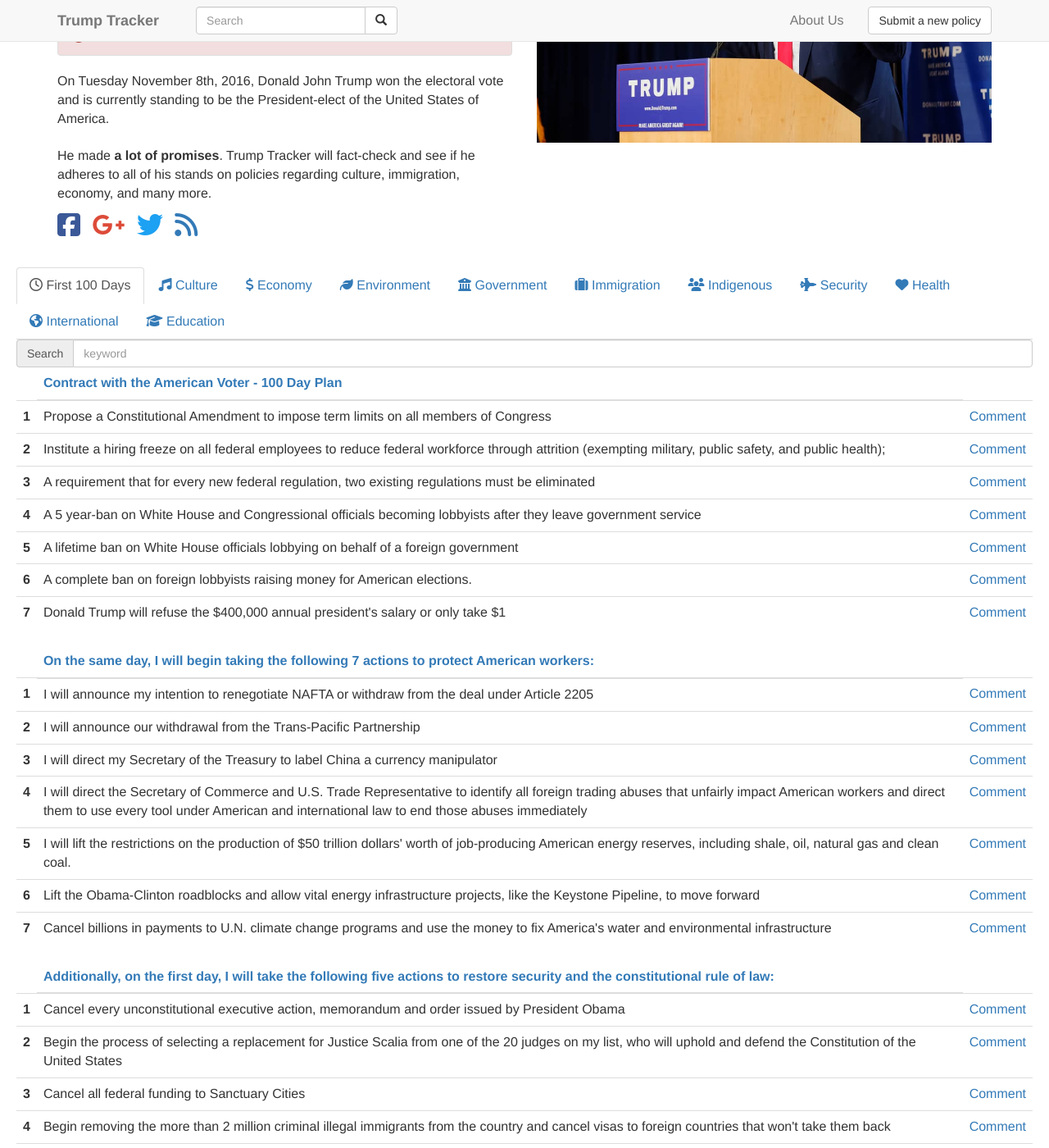
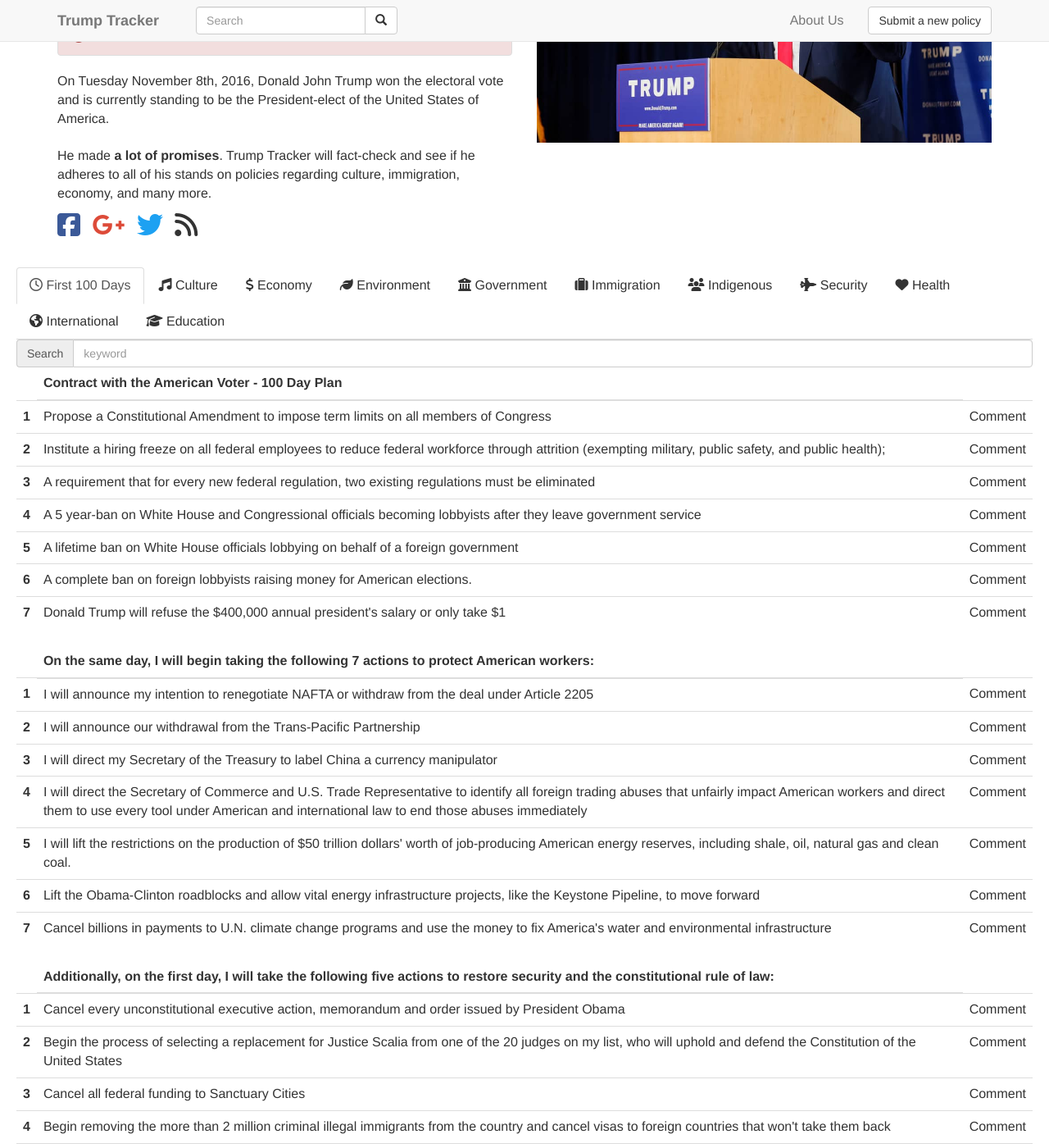
Before and after one commit to TrumpTracker/trumptracker.github.io, a Jekyll site: the page built from index.html, in a window 1280 px wide and 1400 px high, scrolled down 266 px. Shown: the whole window at 82% size. Built offline with Jekyll 4.4.1, drawn with Linux system fonts in a browser that asks for light colours; nearby versions of some CDN libraries.

```diff
--- a/css/styles.sass
+++ b/css/styles.sass
@@ -13,6 +13,9 @@ body
   box-shadow: 0
   display: inline
 
+// didn't want blue links everywhere
+a
+  color: inherit
 
 // begin
 .navbar-form
--- a/index.html
+++ b/index.html
@@ -118,7 +118,7 @@ comments: false
                             {% for point in section.points %}
                             <tr class="{% if point.status == 'broken' %}danger{% endif %} {% if point.status == 'achieved' %}success{% endif %}">
                                 <th>{{forloop.index}}</th>
-                                <td>{{point.text}}</td>
+                                <td><a href="{{point.source}}">{{point.text}}</a></td>
                                 <td>
                                     {% if point.comments %}
                                         <a href="{{point.comments}}" target="_blank" rel="nofollow">Comment</a>
```
